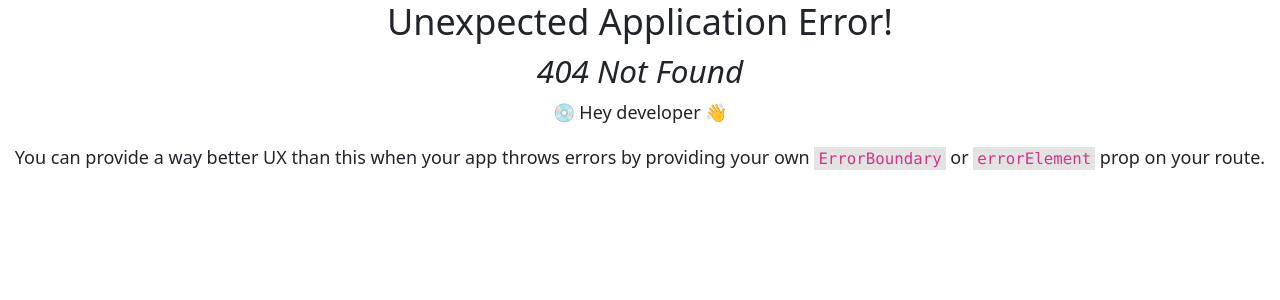
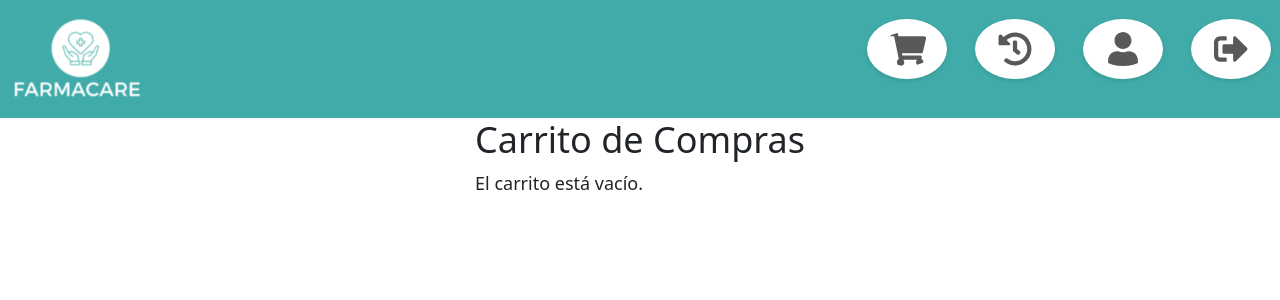
Before and after one commit to pedrogasparini/Farmacare-app, a React (Vite) app in the folder farmacare/: page /cart in a window 1280 px wide. Before the commit this address had no page. Shown: the top 300 px of the page. Built offline with nearby package versions, Linux system fonts and the light colour scheme; a web font is replaced by a local one.

Commit message:
cambios en el carrito

```diff
--- a/farmacare/src/App.jsx
+++ b/farmacare/src/App.jsx
@@ -1,24 +1,36 @@
-import { RouterProvider, createBrowserRouter } from "react-router-dom"
+import { useState } from 'react';
+import { RouterProvider, createBrowserRouter } from "react-router-dom";
 import Home from "./components/Home/Home";
 import Login from "./components/Login/Login";
 import Register from "./components/Register/Register";
-// import Protected from "./routes/Protected";
-// import NotFound from "./routes/NotFound";
-// import ProductDetails from "./components/ProductDetails/ProductDetails";
+import Cart from "./components/Cart/Cart";
 
 const App = () => {
+  const [cartItems, setCartItems] = useState([]);
+
+  const addProductToCart = (product) => {
+    setCartItems([...cartItems, product]);
+  };
+
+  const removeFromCart = (index) => {
+    const newCartItems = [...cartItems];
+    newCartItems.splice(index, 1);
+    setCartItems(newCartItems);
+  };
 
   const router = createBrowserRouter([
     { path: "/", element: <Login /> },
     { path: "/login", element: <Login /> },
-    { path: "/home", element: <Home /> },
+    { path: "/home", element: <Home addProductToCart={addProductToCart} /> },
     { path: "/register", element: <Register /> },
+    { path: "/cart", element: <Cart cartItems={cartItems} removeFromCart={removeFromCart} /> }
   ]);
 
   return (
     <div className="d-flex flex-column align-items-center">
-      {<RouterProvider router={router} />}
+      <RouterProvider router={router} />
     </div>
   );
 }
+
 export default App;
--- a/farmacare/src/components/Cart/Cart.jsx
+++ b/farmacare/src/components/Cart/Cart.jsx
@@ -1,14 +1,17 @@
-
 import PropTypes from 'prop-types';
 import { Button, Card } from 'react-bootstrap';
 import { BsTrash } from 'react-icons/bs';
+import Header from '../Header/Header';
+import "./Cart.css";
 
-const Cart = ({ cartItems, removeFromCart }) => {
+const Cart = ({ cartItems = [], removeFromCart }) => {
     const calculateTotalPrice = () => {
         return cartItems.reduce((total, item) => total + item.price, 0);
     };
 
     return (
+        <>
+            <Header />
             <div className="cart-container">
                 <h2>Carrito de Compras</h2>
                 {cartItems.length === 0 ? (
@@ -30,6 +33,7 @@ const Cart = ({ cartItems, removeFromCart }) => {
                     </>
                 )}
             </div>
+        </>
     );
 };
 
--- a/farmacare/src/components/Header/Header.css
+++ b/farmacare/src/components/Header/Header.css
@@ -9,7 +9,7 @@
 
 .header-container {
     background-color: #40aba8; /* Color de fondo deseado */
-    padding: 10px; /* Ajusta el relleno según tus necesidades */
+     /* Ajusta el relleno según tus necesidades */
     width: 100%;
 }
 
--- a/farmacare/src/components/Header/Header.jsx
+++ b/farmacare/src/components/Header/Header.jsx
@@ -2,11 +2,10 @@ import "./Header.css";
 import { Navbar, Nav } from "react-bootstrap";
 import { FaShoppingCart, FaHistory, FaUser, FaSignOutAlt } from 'react-icons/fa';
 import { AuthenticationContext } from "../../services/authentication/authentication";
-import { useContext} from "react";
+import { useContext } from "react";
 import { useNavigate } from "react-router-dom";
 
 const Header = () => {
-
     const { handleLogout } = useContext(AuthenticationContext);
     const navigate = useNavigate();
 
@@ -14,6 +13,15 @@ const Header = () => {
         handleLogout();
         navigate("/login");
     };
+
+    const goToCart = () => {
+        navigate("/cart");
+    };
+
+    const backToHome = () => {
+        navigate("/home")
+    }
+
     return (
         <div className="header-container">
             <Navbar expand="lg">
@@ -21,15 +29,17 @@ const Header = () => {
                     <img
                         src="/src/assets/img/logo.png"
                         width="150"
-                        height="80"
+                        height="auto"
                         className="d-inline-block align-top"
                         alt="Farmacare Logo"
+                        onClick={backToHome}
+
                     />
                 </Navbar.Brand>
                 <Navbar.Toggle aria-controls="basic-navbar-nav" />
                 <Navbar.Collapse id="basic-navbar-nav">
                     <Nav className="nav-links-container">
-                        <Nav.Link href="/cart">
+                        <Nav.Link onClick={goToCart}>
                             <FaShoppingCart className="icon" />
                         </Nav.Link>
                         <Nav.Link href="#history">
@@ -41,9 +51,6 @@ const Header = () => {
                         <Nav.Link onClick={handleLogOut}>
                             <FaSignOutAlt className="icon" />
                         </Nav.Link>
-                        {/* <Button onClick={handleLogOut}></Button> */}
-
-
                     </Nav>
                 </Navbar.Collapse>
             </Navbar>
--- a/farmacare/src/components/Home/Home.jsx
+++ b/farmacare/src/components/Home/Home.jsx
@@ -1,12 +1,9 @@
-// Home.jsx
-
 import { useState, useEffect } from 'react';
 import { Navbar, Nav, Form, Button, Card } from 'react-bootstrap';
 import { BsCart4, BsTrash } from 'react-icons/bs';
 import ProductsService from '../../services/products/products';
 import CategoriesService from '../../services/products/categories';
 import Header from '../Header/Header';
-import Cart from '../Cart/Cart'; // Importamos el componente de Carrito
 import "./Home.css";
 
 const productsList = new ProductsService();
@@ -14,10 +11,9 @@ const categoriesService = new CategoriesService();
 const productsData = productsList.getProducts();
 const categoriesData = categoriesService.getCategories();
 
-const Home = () => {
+const Home = ({ addProductToCart }) => {
     const [productsFiltered, setProductsFiltered] = useState(productsData);
     const [selectedCategory, setSelectedCategory] = useState('all');
-    const [cartItems, setCartItems] = useState([]);
 
     useEffect(() => {
         setProductsFiltered(productsData);
@@ -32,16 +28,6 @@ const Home = () => {
             const filteredProducts = productsData.filter(product => product.idCategory === categoryId);
             setProductsFiltered(filteredProducts);
         }
-    };
-
-    const addProductToCart = (product) => {
-        setCartItems([...cartItems, product]);
-    };
-
-    const removeFromCart = (index) => {
-        const newCartItems = [...cartItems];
-        newCartItems.splice(index, 1);
-        setCartItems(newCartItems);
     };
 
     const addProductHandler = (newProduct) => {
@@ -79,7 +65,7 @@ const Home = () => {
 
     return (
         <>
-            <Header cartItemsCount={cartItems.length} /> {/* Pasamos la longitud del carrito al Header */}
+            <Header />
             <div className="home-container">
                 <div className="nav-container">
                     <Navbar expand="lg" className="custom-navbar flex-column">
@@ -123,10 +109,6 @@ const Home = () => {
                         </Card>
                     ))}
                 </div>
-                {/* Mostrar el carrito si hay elementos en él */}
-                {cartItems.length > 0 && (
-                    <Cart cartItems={cartItems} removeFromCart={removeFromCart} />
-                )}
             </div>
         </>
     );
```
Also changed, not shown: farmacare/src/components/Cart/Cart.css (added). Lines whose indentation alone changed are shown as unchanged.
